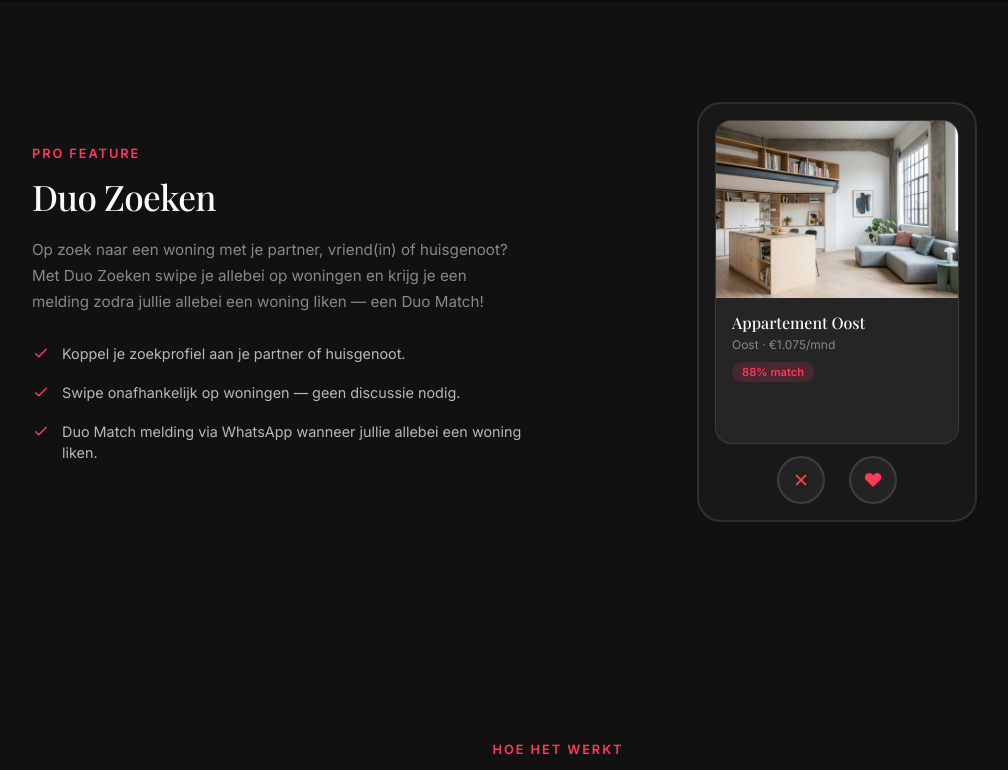
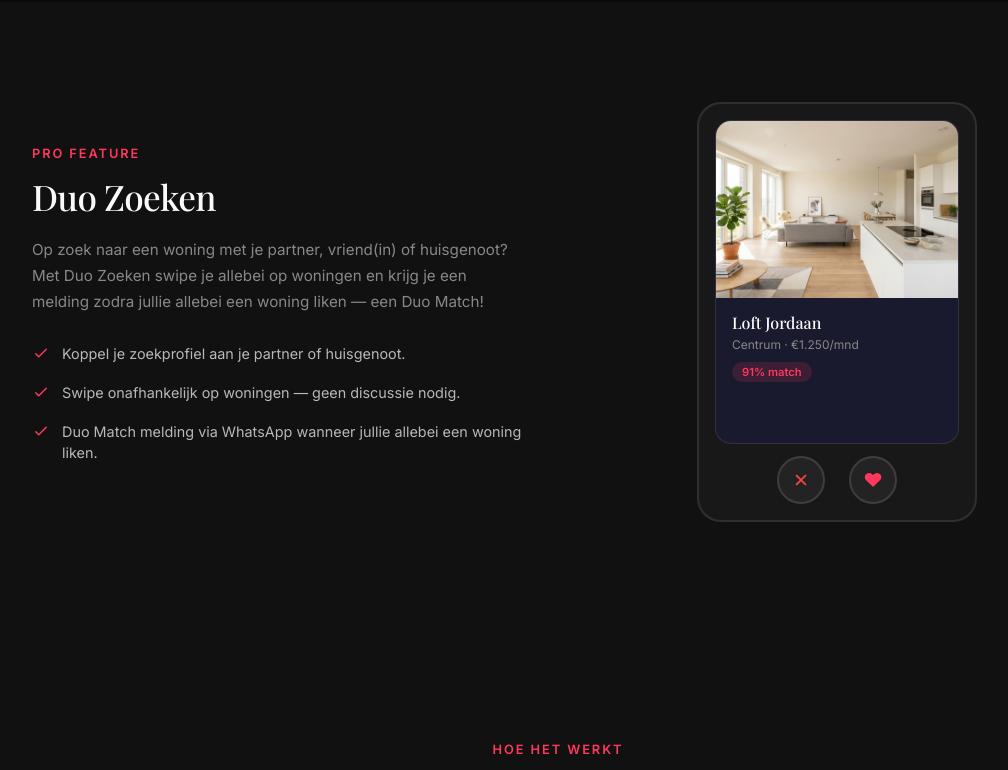
Before and after one commit to NestdAI/nestd-landing, a plain HTML site: page index.html in a window 1280 px wide. Shown: the part 3200-3970 px from the top of the page, without its empty margins (82-1090 px from the left). Drawn offline with nearby package versions, Linux system fonts and the light colour scheme; a web font is replaced by a local one.

Commit message:
fix: swipe animation - show one card at a time, fix dark mode opacity, fix swipe sequence
- Cards now show ONE at a time (visibility hidden + opacity 0 for inactive)
- Dark mode: solid background #1a1a2e instead of transparent rgba
- Fixed swipe order: LEFT → RIGHT → RIGHT → Duo Match
- Smooth enter/exit animations with proper looping
- All 3 swipes now work (left, right, and final right)

```diff
--- a/script.js
+++ b/script.js
@@ -68,8 +68,8 @@ if (footerForm) footerForm.addEventListener('submit', handleWaitlist);
   if (!stack) return;
 
   const cards = [
+    { title: 'Studio De Pijp', sub: 'Zuid · €925/mnd', match: 84, img: 'images/property-2.jpg', action: 'left' },
     { title: 'Loft Jordaan', sub: 'Centrum · €1.250/mnd', match: 91, img: 'images/property-1.jpg', action: 'right' },
-    { title: 'Studio De Pijp', sub: 'Zuid · €925/mnd', match: 84, img: 'images/property-2.jpg', action: 'left' },
     { title: 'Appartement Oost', sub: 'Oost · €1.075/mnd', match: 88, img: 'images/property-3.jpg', action: 'right' },
   ];
 
@@ -115,38 +115,42 @@ if (footerForm) footerForm.addEventListener('submit', handleWaitlist);
     overlay.classList.remove('show');
 
     const cardEls = cards.map(c => createCard(c));
-    // Reverse order so first card is on top
-    for (let i = cardEls.length - 1; i >= 0; i--) {
-      const el = cardEls[i];
-      el.style.zIndex = cards.length - i;
-      if (i > 0) {
-        el.style.transform = `scale(${1 - i * 0.05}) translateY(${i * 8}px)`;
-      }
-      stack.appendChild(el);
-    }
+    cardEls.forEach(el => stack.appendChild(el));
 
     const nopeBtn = stack.closest('.swipe-phone').querySelector('.swipe-nope');
     const likeBtn = stack.closest('.swipe-phone').querySelector('.swipe-like');
 
-    function swipeNext() {
-      if (currentIndex >= cards.length) {
+    function showCard(index) {
+      if (index >= cards.length) {
         // Show duo match overlay
         overlay.classList.add('show');
         spawnConfetti();
         setTimeout(() => {
           overlay.classList.remove('show');
           running = false;
-          // Auto-loop after pause
           cycleTimer = setTimeout(runCycle, 1500);
-        }, 2500);
+        }, 3000);
         return;
       }
 
-      const data = cards[currentIndex];
-      const cardEl = cardEls[currentIndex];
-      const direction = data.action;
+      const cardEl = cardEls[index];
+      const direction = cards[index].action;
 
-      // Step 1: Show stamp
+      // Reset card state for entrance
+      cardEl.style.transition = 'none';
+      cardEl.style.transform = 'translateY(30px)';
+      cardEl.classList.remove('swiping-left', 'swiping-right', 'show-nope', 'show-like');
+      cardEl.classList.add('active');
+
+      // Animate in
+      requestAnimationFrame(() => {
+        requestAnimationFrame(() => {
+          cardEl.style.transition = 'transform 0.4s ease, opacity 0.4s ease';
+          cardEl.style.transform = 'translateY(0)';
+        });
+      });
+
+      // After 2 sec: show stamp then swipe off
       setTimeout(() => {
         if (direction === 'left') {
           cardEl.classList.add('show-nope');
@@ -156,29 +160,23 @@ if (footerForm) footerForm.addEventListener('submit', handleWaitlist);
           likeBtn.classList.add('active');
         }
 
-        // Step 2: Fly card off
+        // Fly off after stamp shows
         setTimeout(() => {
           cardEl.classList.add(direction === 'left' ? 'swiping-left' : 'swiping-right');
           nopeBtn.classList.remove('active');
           likeBtn.classList.remove('active');
 
-          // Promote remaining cards
-          for (let j = currentIndex + 1; j < cardEls.length; j++) {
-            const offset = j - currentIndex - 1;
-            cardEls[j].style.transition = 'transform 0.4s ease';
-            cardEls[j].style.transform = offset === 0
-              ? 'scale(1) translateY(0)'
-              : `scale(${1 - offset * 0.05}) translateY(${offset * 8}px)`;
-          }
-
-          currentIndex++;
-          setTimeout(swipeNext, 1000);
+          // After card flies off, hide it and show next
+          setTimeout(() => {
+            cardEl.classList.remove('active');
+            currentIndex++;
+            showCard(currentIndex);
+          }, 600);
         }, 700);
-      }, 600);
+      }, 2000);
     }
 
-    // Start first swipe after a brief pause
-    setTimeout(swipeNext, 1000);
+    showCard(0);
   }
 
   // Start when visible, pause when not
--- a/styles.css
+++ b/styles.css
@@ -540,12 +540,21 @@ body.light .swipe-phone {
   right: 16px;
   bottom: 0;
   border-radius: 16px;
-  background: rgba(255,255,255,.06);
+  background: #1a1a2e;
   border: 1px solid rgba(255,255,255,.1);
   padding: 0;
   overflow: hidden;
-  transition: transform 0.5s cubic-bezier(.4,0,.2,1), opacity 0.5s ease;
+  transition: transform 0.5s cubic-bezier(.4,0,.2,1), opacity 0.4s ease;
   will-change: transform, opacity;
+  visibility: hidden;
+  opacity: 0;
+  pointer-events: none;
+}
+
+.swipe-card.active {
+  visibility: visible;
+  opacity: 1;
+  pointer-events: auto;
 }
 
 body.light .swipe-card {
```
